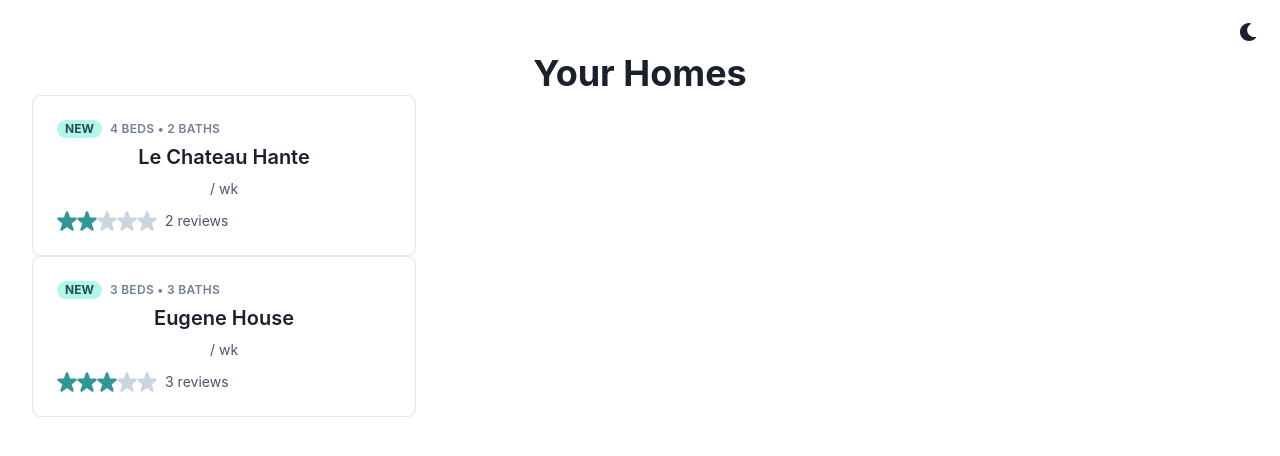
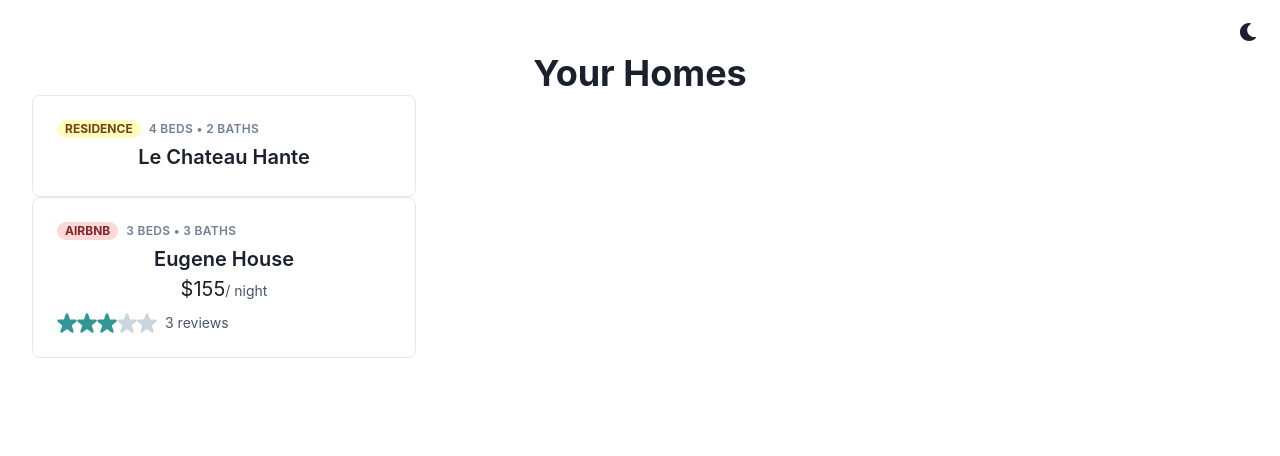
Before and after one commit to stephenparkhum/House-App-V2, a React (Create React App) app: page / in a window 1280 px wide. Shown: the top 456 px of the page. Built offline with nearby package versions, Linux system fonts and the light colour scheme.

Commit message:
UPdating house cards

```diff
--- a/src/components/HomeCard.tsx
+++ b/src/components/HomeCard.tsx
@@ -10,6 +10,7 @@ type Props = {
 const HouseCard = ({ house }: Props) => {
 
   const beds = house.rooms.length;
+  const { isAirbnb } = house;
 
   return (
     <>
@@ -17,8 +18,8 @@ const HouseCard = ({ house }: Props) => {
 
         <Box p='6'>
           <Box display='flex' alignItems='baseline'>
-            <Badge borderRadius='full' px='2' colorScheme='teal'>
-              New
+            <Badge borderRadius='full' px='2' colorScheme={!!isAirbnb ? 'red' : 'yellow'}>
+              {!!isAirbnb ? 'Airbnb' : 'Residence'}
             </Badge>
             <Box
               color='gray.500'
@@ -42,10 +43,12 @@ const HouseCard = ({ house }: Props) => {
             {house.name}
           </Box>
 
+          {isAirbnb && (
+            <>
               <Box>
-            {house.airbnbPrice}
+                ${house.airbnbPrice}
                 <Box as='span' color='gray.600' fontSize='sm'>
-              / wk
+                  / night
                 </Box>
               </Box>
 
@@ -62,6 +65,8 @@ const HouseCard = ({ house }: Props) => {
                   {house.baths} reviews
                 </Box>
               </Box>
+            </>
+          )}
         </Box>
       </Box>
     </>
--- a/src/data/data.ts
+++ b/src/data/data.ts
@@ -80,6 +80,7 @@ const testAirbnb: House = {
   isAirbnb: true,
   isMainResidence: false,
   baths: 3,
+  airbnbPrice: 155,
   address: {
     street1: '666 Eugene Street',
     state: 'Oregon',
--- a/src/types/types.ts
+++ b/src/types/types.ts
@@ -24,10 +24,12 @@ export interface House {
   attic: boolean,
   isAtticFurnished?: boolean,
   rooms: Room[],
+  imgUrl?: string,
   baths: number,
   isMainResidence: boolean,
   isAirbnb?: boolean,
   airbnbPrice?: number,
+  airbnbRating?: number,
   address?: Address
 }
 
```
Lines whose indentation alone changed are shown as unchanged.
